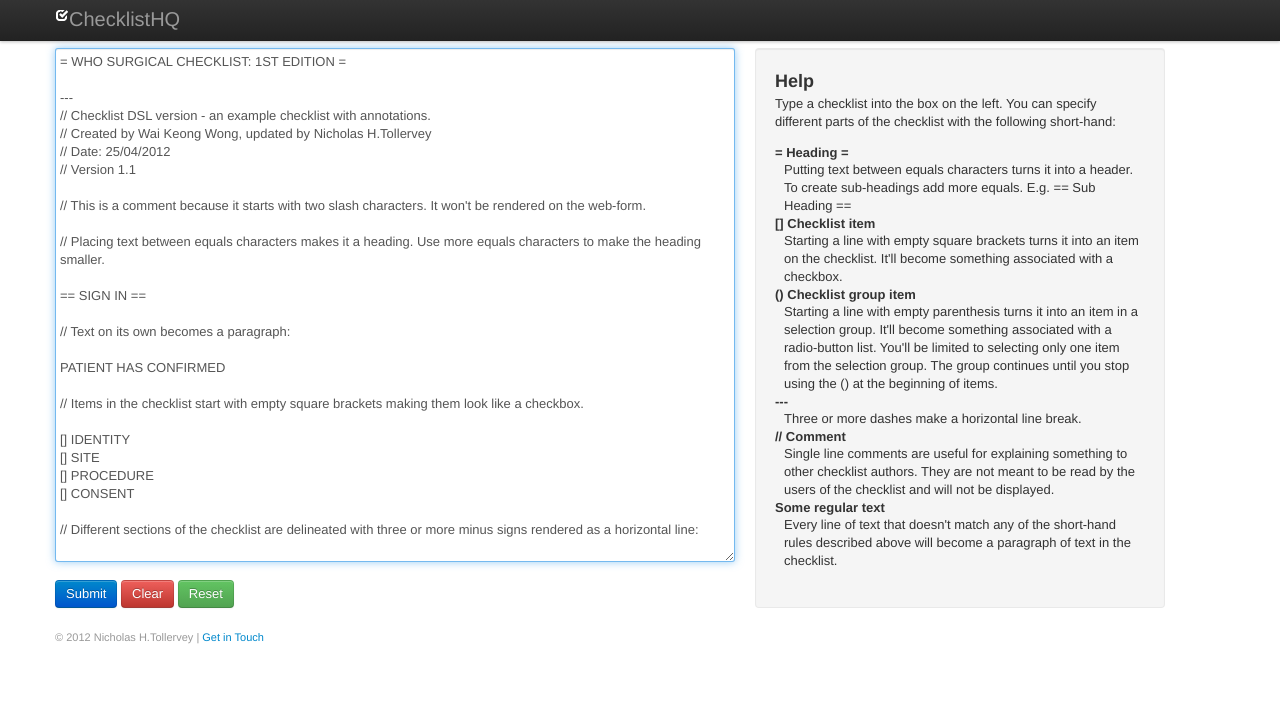
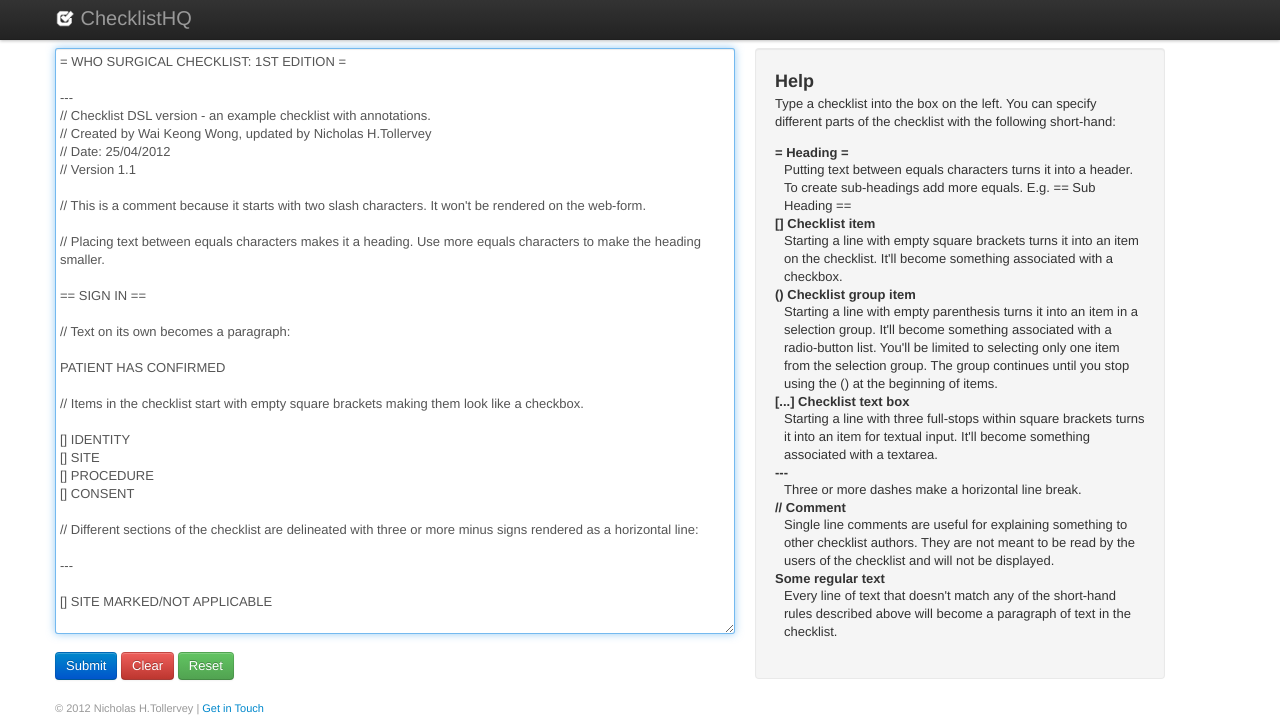
Before and after one commit to checklisthq/checklisthq.com, a Django app: page / in a window 1280 px wide. Shown: the top 719 px of the page. Run offline with Django 3.2, Linux system fonts and the light colour scheme.

Commit message:
Updated logo in nav-bar and added text and help for text boxes.

```diff
--- a/checklisthq/main/forms.py
+++ b/checklisthq/main/forms.py
@@ -81,10 +81,13 @@ SURGEON, ANAESTHESIA PROFESSIONAL AND NURSE VERBALLY CONFIRM
 ---
 
 ANTICIPATED CRITICAL EVENTS
-[] {SURGEON} WHAT ARE THE CRITICAL OR UNEXPECTED STEPS, OPERATIVE DURATION, ANTICIPATED BLOOD LOSS?
-[] {ANAESTHESIST} ARE THERE ANY PATIENT-SPECIFIC CONCERNS?
-[] {NURSE} HAS STERILITY (INCLUDING INDICATOR RESULTS) BEEN CONFIRMED?
-[] {NURSE} ARE THERE EQUIPMENT ISSUES OR ANY CONCERNS?
+
+// Use [...] to make an item into a text box for users to add comments and other textual information.
+
+[...] {SURGEON} WHAT ARE THE CRITICAL OR UNEXPECTED STEPS, OPERATIVE DURATION, ANTICIPATED BLOOD LOSS?
+[...] {ANAESTHESIST} ARE THERE ANY PATIENT-SPECIFIC CONCERNS?
+[...] {NURSE} HAS STERILITY (INCLUDING INDICATOR RESULTS) BEEN CONFIRMED?
+[...] {NURSE} ARE THERE EQUIPMENT ISSUES OR ANY CONCERNS?
 
 ---
 
@@ -110,7 +113,7 @@ NURSE VERBALLY CONFIRMS WITH THE TEAM
 
 ---
 
-[] {SURGEON, ANAESTHESIST, NURSE} REVIEW THE KEY CONCERNS FOR RECOVERY AND MANAGEMENT OF THIS PATIENT
+[...] {SURGEON, ANAESTHESIST, NURSE} REVIEW THE KEY CONCERNS FOR RECOVERY AND MANAGEMENT OF THIS PATIENT
 
 // Click the "Submit" button below to see this checklist rendered as a web form.
 // Experiment and play! All feedback most welcome."""
@@ -125,5 +128,5 @@ class DSLForm(forms.Form):
         widget=forms.Textarea(attrs={
         'class': 'input-xlarge',
         'style': 'width: 100%',
-        'rows': 28})
+        'rows': 32})
     )
--- a/checklisthq/main/templates/base.html
+++ b/checklisthq/main/templates/base.html
@@ -20,7 +20,9 @@
             <div class="navbar-inner">
                 <div class="container">
                     <a class="brand" href="/">
-                        <i class="icon-check icon-white"></i>ChecklistHQ
+                        <img src="{{ STATIC_URL }}img/logo_white.png"
+                            style="max-width: 20px; vertical-align: bottom;"/>
+                        ChecklistHQ
                     </a>
                 </div>
             </div>
--- a/checklisthq/main/templates/home.html
+++ b/checklisthq/main/templates/home.html
@@ -37,8 +37,13 @@
                 <dd>Starting a line with empty parenthesis turns it into an
                 item in a selection group. It'll become something associated
                 with a radio-button list. You'll be limited to selecting only
-                one item from the selection group. The group continues until you
-                stop using the () at the beginning of items.</dd>
+                one item from the selection group. The group continues until
+                you stop using the () at the beginning of items.</dd>
+                <dt>[...] Checklist text box</dt>
+                <dd>Starting a line with three full-stops within square
+                brackets turns it into an item for textual input. It'll
+                become something associated with a textarea.
+                </dd>
                 <dt>---</dt>
                 <dd>Three or more dashes make a horizontal line break.</dd>
                 <dt>// Comment</dt>
```
Also changed, not shown: checklisthq/main/static/img/logo.png (added), checklisthq/main/static/img/logo_white.png (added), 2 other files.
